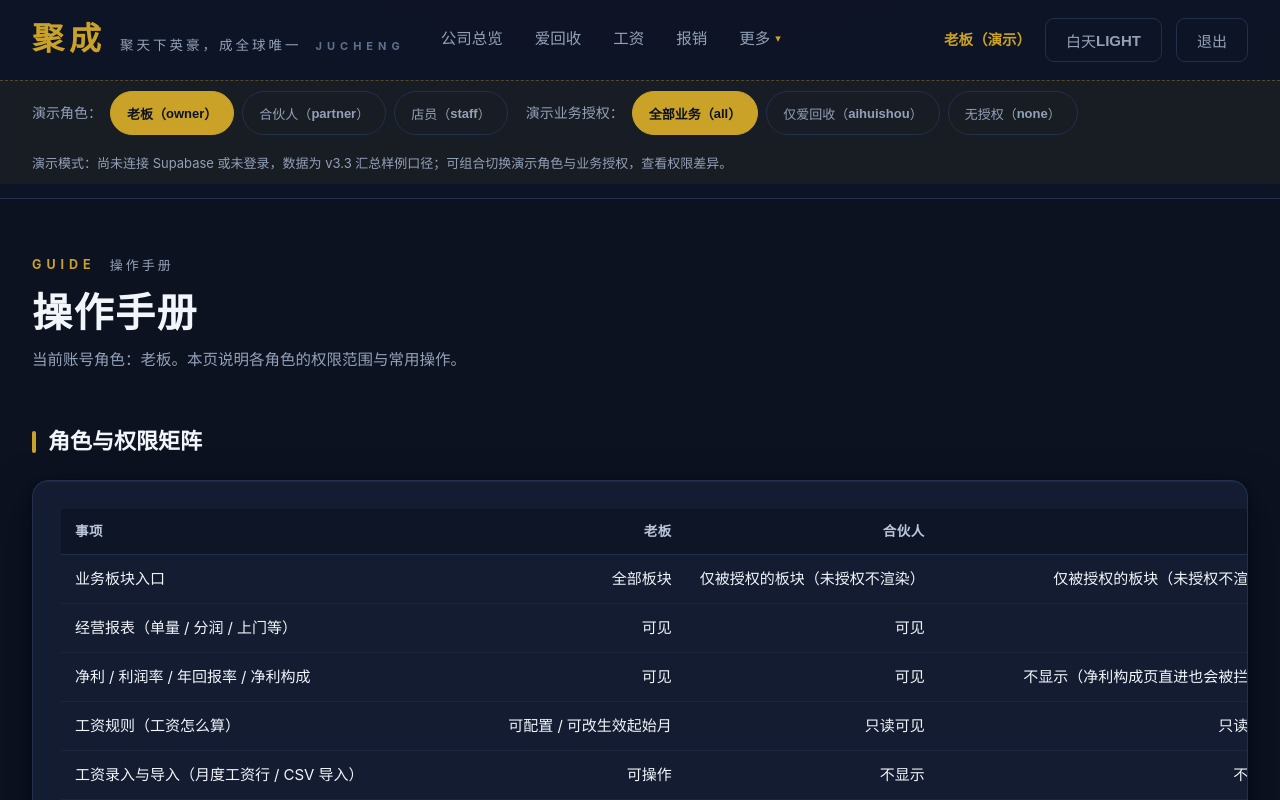
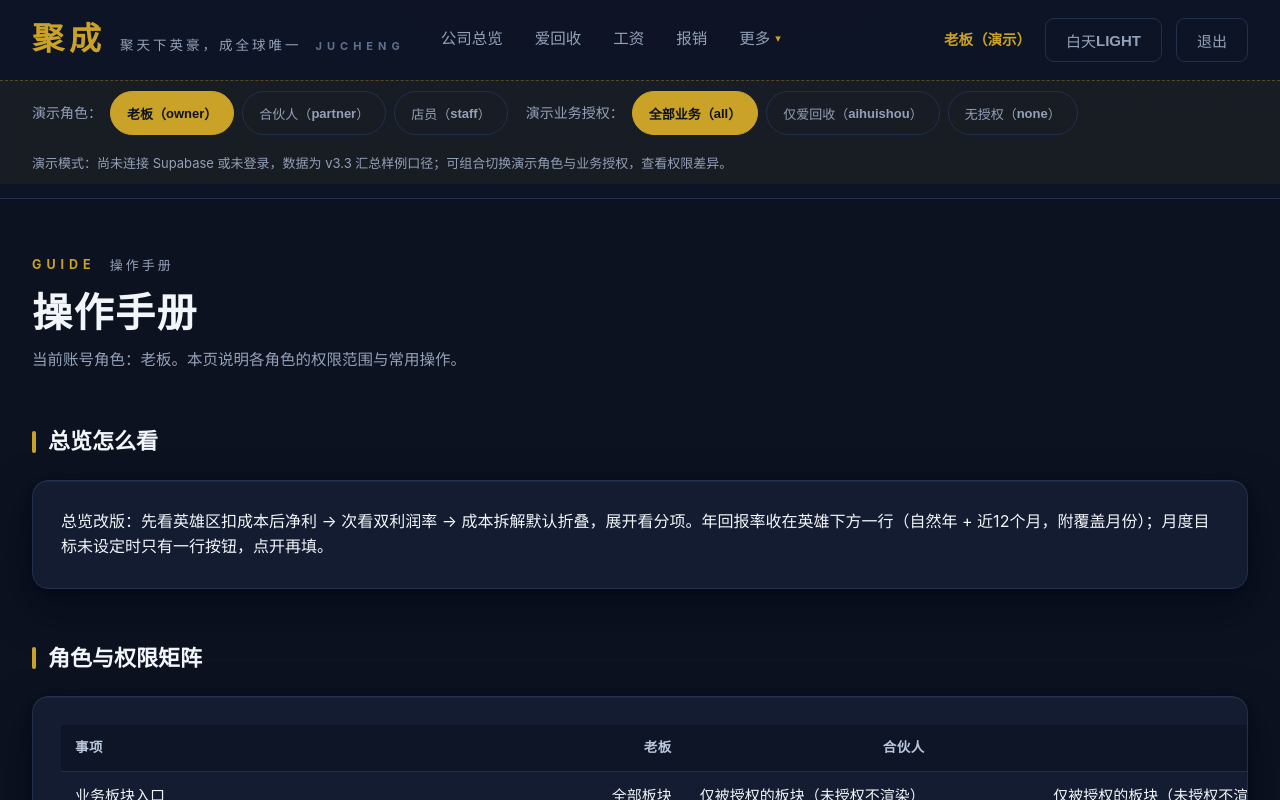
Before and after one commit to mzq1819341343-ux/jucheng-admin-web, a Next.js app: page /help in a window 1280 px wide. Shown: the top 800 px of the page. Built offline with nearby package versions, Linux system fonts and the light colour scheme; no server answers.

Commit message:
指令51 块3：/help 新增「总览怎么看」一节（英雄净利→双利润率→折叠成本拆解的阅读顺序）

```diff
--- a/app/help/page.tsx
+++ b/app/help/page.tsx
@@ -22,6 +22,13 @@ export default async function HelpPage() {
         <p className="page-desc">
           当前账号角色：{ROLE_LABEL[user.role]}。本页说明各角色的权限范围与常用操作。
         </p>
+
+        <h2 className="section-title">总览怎么看</h2>
+        <div className="card">
+          <p style={{ margin: 0 }}>
+            总览改版：先看英雄区扣成本后净利 → 次看双利润率 → 成本拆解默认折叠，展开看分项。年回报率收在英雄下方一行（自然年 + 近12个月，附覆盖月份）；月度目标未设定时只有一行按钮，点开再填。
+          </p>
+        </div>
 
         <h2 className="section-title">角色与权限矩阵</h2>
         <div className="card table-wrap">
```
